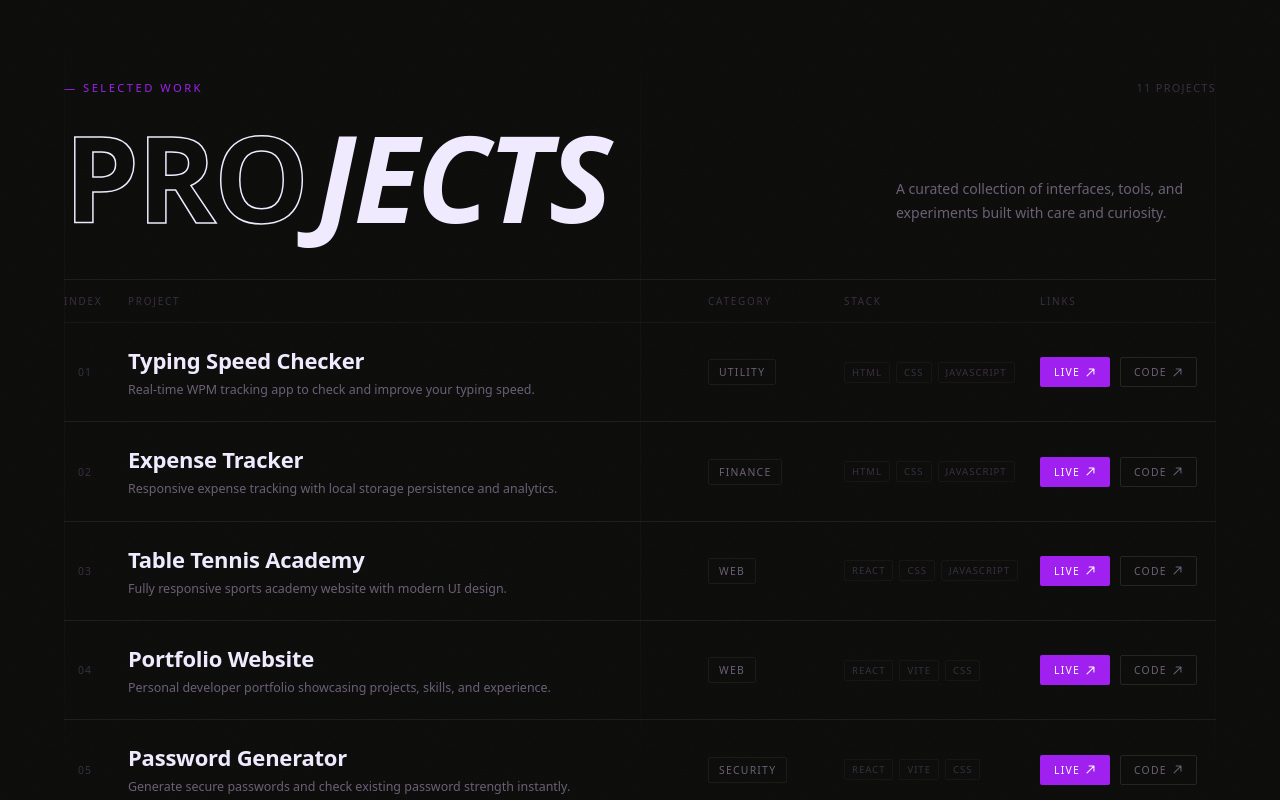
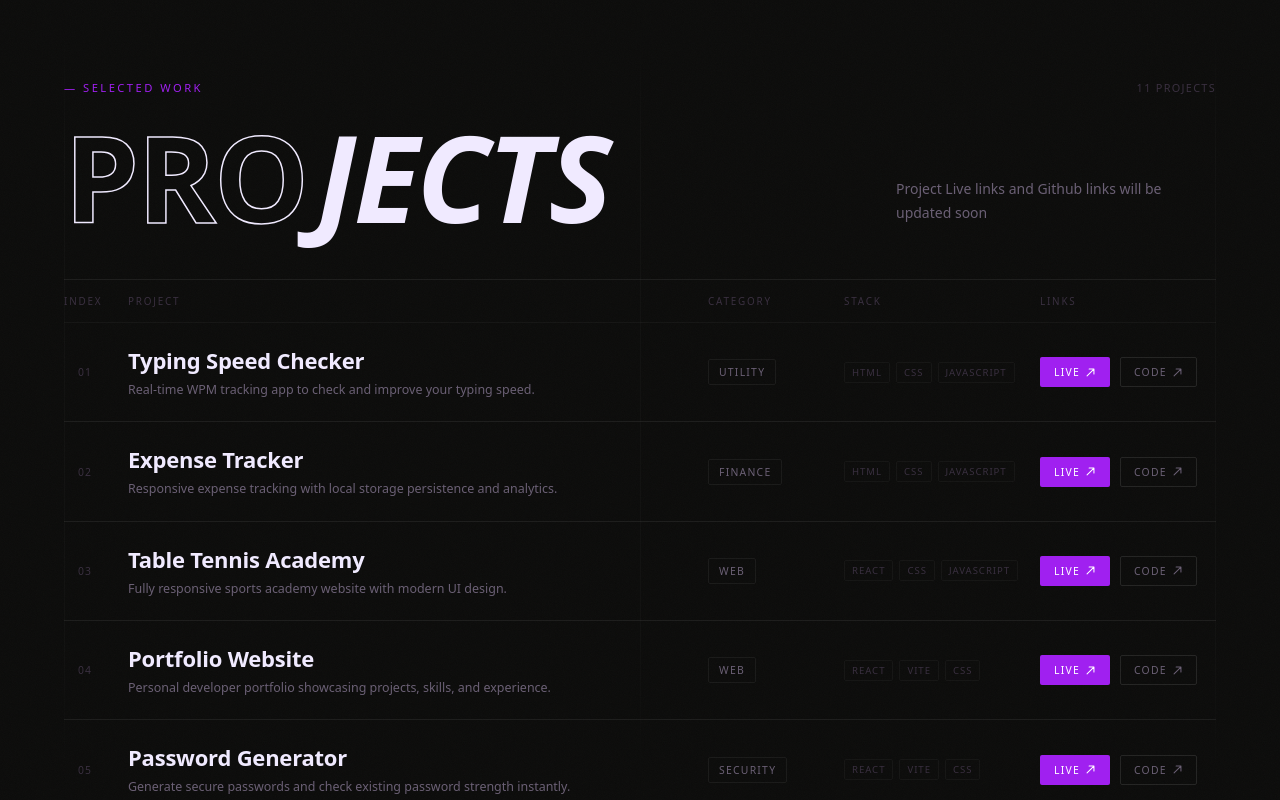
Before and after one commit to Karthik-Sujith/Karthik-, a React (Vite) app: page /projects in a window 1280 px wide. Shown: the top 800 px of the page. Built offline with nearby package versions, Linux system fonts and the light colour scheme.

Commit message:
Fix: Message for links will be updated soon givem.

```diff
--- a/src/components/projects-page/project/Project.jsx
+++ b/src/components/projects-page/project/Project.jsx
@@ -161,8 +161,7 @@ export default function Project() {
               <span className="pj-title-filled">JECTS</span>
             </h1>
             <p className="pj-header-sub">
-              A curated collection of interfaces, tools, and experiments built
-              with care and curiosity.
+              Project Live links and Github links will be updated soon
             </p>
           </div>
         </header>
```
